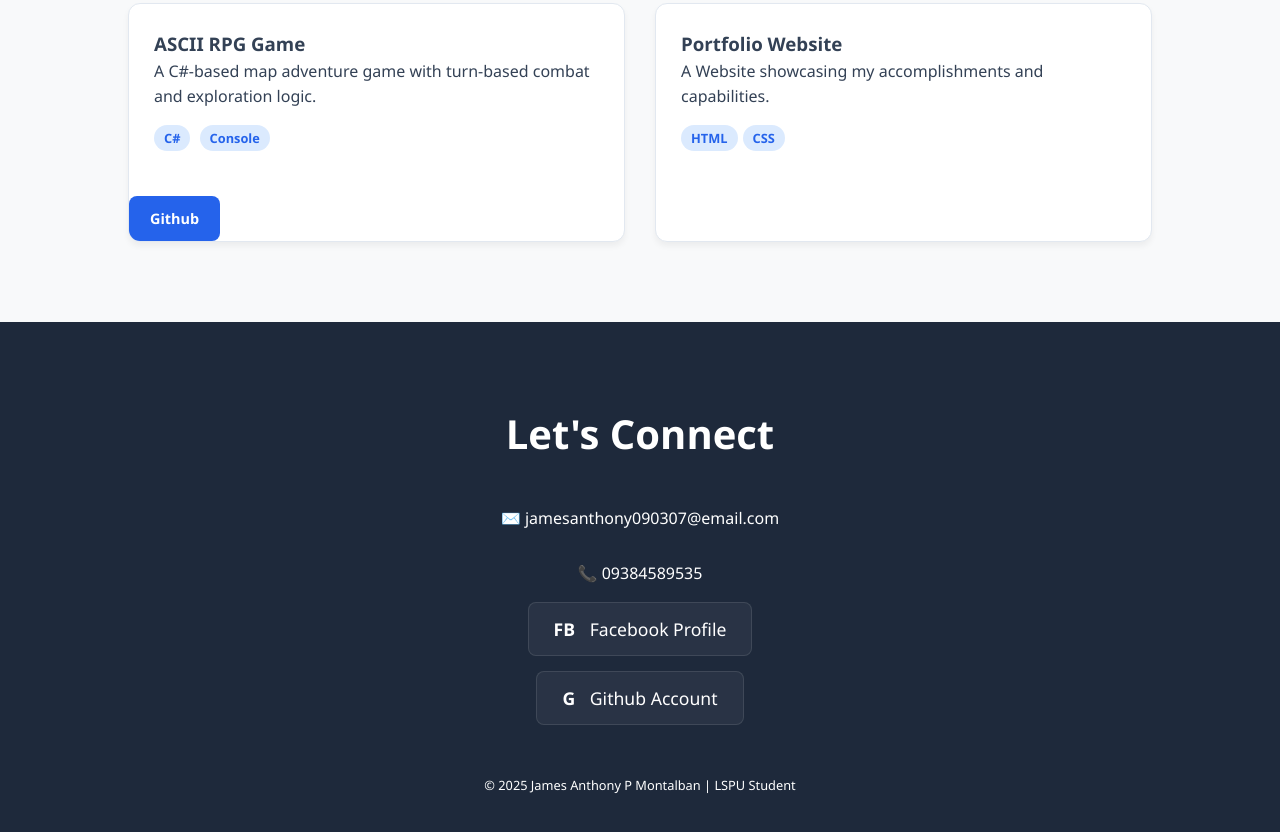
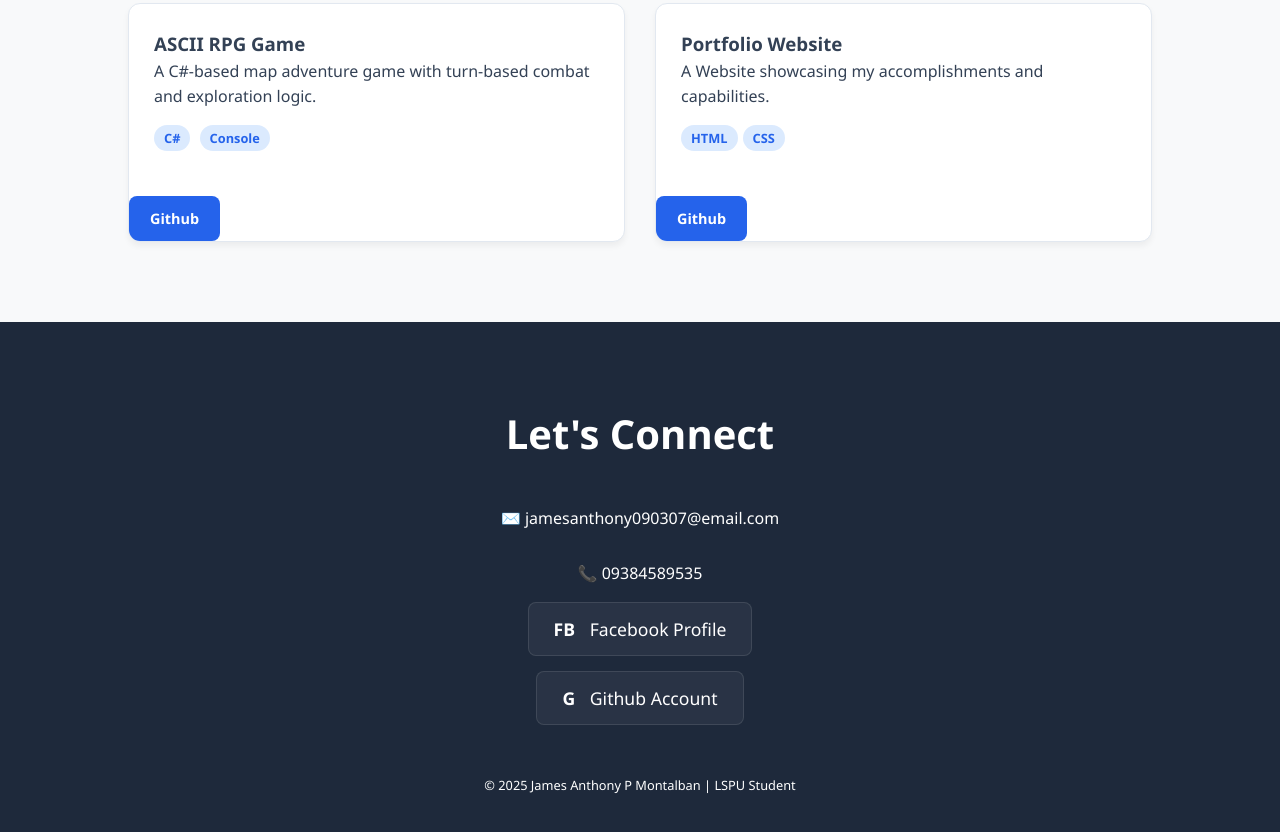
Before and after one commit to James-Ant/Itec-101-FInals, a plain HTML site: page index.html in a window 1280 px wide. Shown: the part 3155-3987 px from the top of the page. Drawn offline with Linux system fonts and the light colour scheme.

Commit message:
added link

```diff
--- a/index.html
+++ b/index.html
@@ -101,6 +101,9 @@
                     <p>A Website showcasing my accomplishments and capabilities.</p>
                     <div class="tags"><span>HTML</span><span>CSS</span></div>
                 </div>
+                <a href="https://github.com/James-Ant/Itec-101-FInals" target="_blank" rel="noopener noreferrer" class="project-btn">
+                    Github
+                </a>
             </div>
 
 
```
